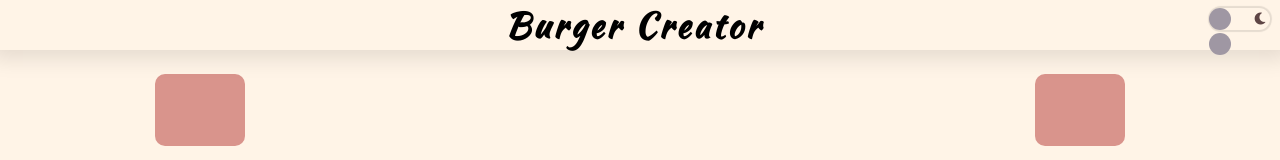
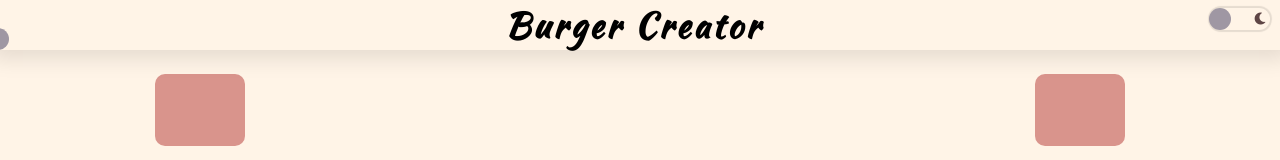
Before and after one commit to PioKl/Hamburger, a React (Create React App) app: page / in a window 1280 px wide. Shown: the top 160 px of the page. Built offline with nearby package versions, Linux system fonts and the light colour scheme.

Commit message:
Header.scss| Style testing for language switch

```diff
--- a/src/style/Header.scss
+++ b/src/style/Header.scss
@@ -76,12 +76,19 @@
     }
 
     &__language {
-        position: absolute;
-        bottom: -10%;
-        display: inline-block;
-        right: 1rem;
-        height: 2.2rem;
-        width: 6rem;
-        border-radius: 100rem;
+        //position: absolute;
+        //bottom: -10%;
+        //display: inline-block;
+        //right: 2rem;
+        //height: 2.2rem;
+        //width: 6rem;
+        //border-radius: 100rem;
+
+        &--icon {
+            position: absolute;
+            bottom: -5%;
+            right: 2.5rem;
+            cursor: pointer;
+        }
     }
 }
```
